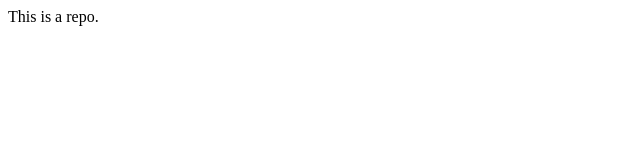
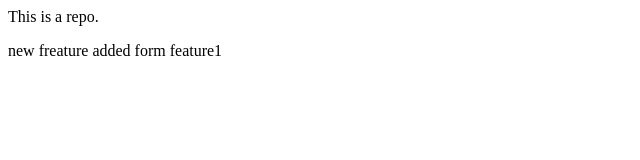
Before and after one commit to sahil-x17/local-repo, a plain HTML site: page index.html in a window 1280 px wide. Shown: the whole page, without its empty margins (0-640 px from the left). Drawn offline with Linux system fonts and the light colour scheme.

Commit message:
the feature from feature1 branch is added

```diff
--- a/index.html
+++ b/index.html
@@ -1 +1,2 @@
 <p>This is a repo.</p>
+<p>new freature added form feature1</p>
```
